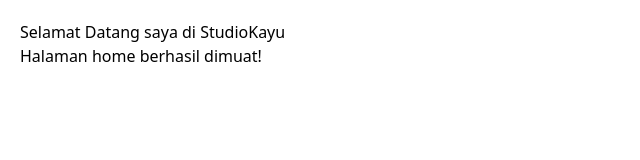
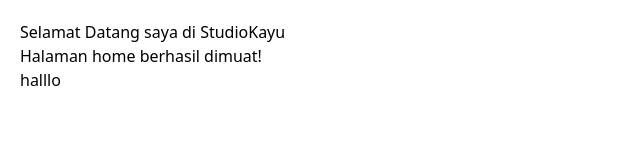
Before and after one commit to StudioKayu/Main, a React (Vite) app in the folder StudioKayu/: page /Tambahin_keranjang in a window 1280 px wide. Shown: the top 160 px of the page, without its empty margins (0-640 px from the left). Built offline with nearby package versions, Linux system fonts and the light colour scheme.

Commit message:
hallo update tambahin ekranjnag

```diff
--- a/StudioKayu/src/pages/Tambahin_keranjang.tsx
+++ b/StudioKayu/src/pages/Tambahin_keranjang.tsx
@@ -3,7 +3,9 @@ const Tambahin_keranjang = () => {
     <div style={{ padding: '20px' }}>
       <h1>Selamat Datang saya di StudioKayu</h1>
       <p>Halaman home berhasil dimuat!</p>
+      <p>halllo</p>
     </div>
+
   );
 };
 
```
